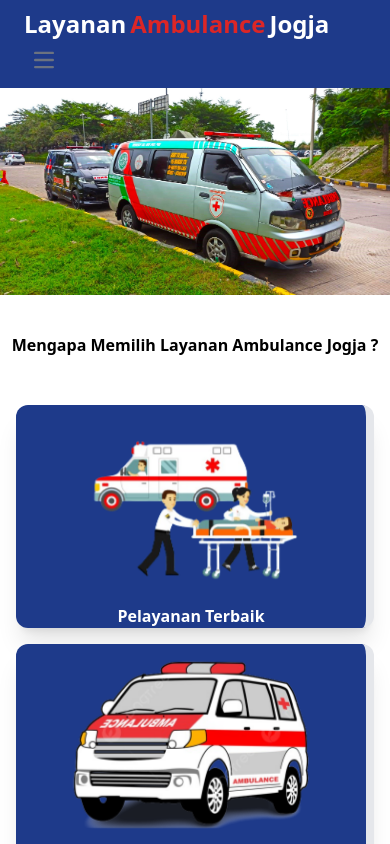
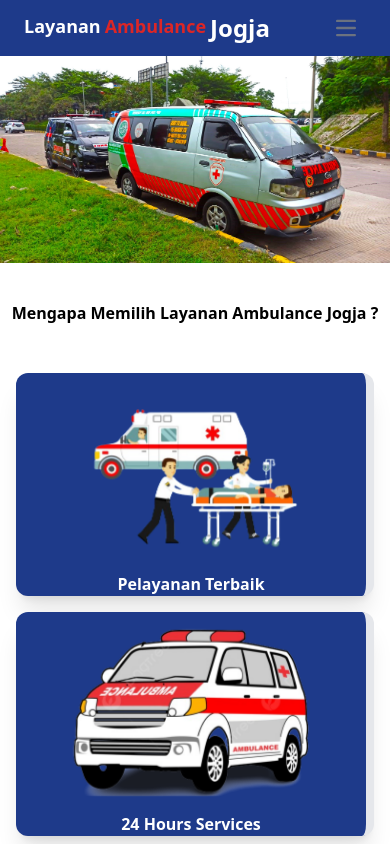
Before and after one commit to Nurfaizzi/LayananAmbulance, a React (Vite) app: page / in a window 390 px wide. Shown: the top 844 px of the page. Built offline with nearby package versions, Linux system fonts and the light colour scheme; the HTML template or start-up script is replaced by a standard one.

Commit message:
update hp2

```diff
--- a/src/Components/Informasi/index.jsx
+++ b/src/Components/Informasi/index.jsx
@@ -4,9 +4,9 @@ const Informasi = () => {
   return (
     <div className="flex flex-col justify-center text-4xl font-bold lg:p-12 p-0  ">
       <h1 className="flex  justify-center mb-8 text-black">INFORMASI</h1>
-      <div className=" rounded-2xl ">
+      <div className=" rounded-2xl flex  justify-center">
         <iframe
-          className=" lg:w-full sm:w-full md:w-full w-96 p-6"
+          className=" lg:w-full sm:w-full md:w-full w-72 lg:p-6 p-2 justify-center items-center flex "
           src="https://www.google.com/maps/embed?pb=!1m18!1m12!1m3!1d3952.821626596111!2d110.45627521083634!3d-7.808699177495801!2m3!1f0!2f0!3f0!3m2!1i1024!2i768!4f13.1!3m3!1m2!1s0x2e7a51af533d3fed%3A0x5f8cf53150024eaf!2sDjogdja%20AMBULANCE%20SERVICE!5e0!3m2!1sid!2sid!4v1715844005857!5m2!1sid!2sid"
           width="600"
           height="450"
--- a/src/Components/Navbar/index.jsx
+++ b/src/Components/Navbar/index.jsx
@@ -18,8 +18,8 @@ const Navbar = () => {
         className="bg-blue-900 border-gray-200 dark:bg-gray-900 px-6 sm:px-0 md:px-0 lg:px-0"
       >
         <div className="max-w-screen-xl flex flex-wrap items-center justify-between mx-auto py-2 lg:p-4">
-          <h1 className="flex text-red-600 font-bold text-2xl gap-1 ">
-            <h1 className="text-white font-bold text-2xl">Layanan</h1>Ambulance
+          <h1 className="flex text-red-600 font-bold text-2xl gap-1  lg:text-2xl text-lg ">
+            <h1 className="text-white font-bold">Layanan</h1>Ambulance
             <h1 className="text-white font-bold text-2xl">Jogja</h1>
           </h1>
           <button
```
